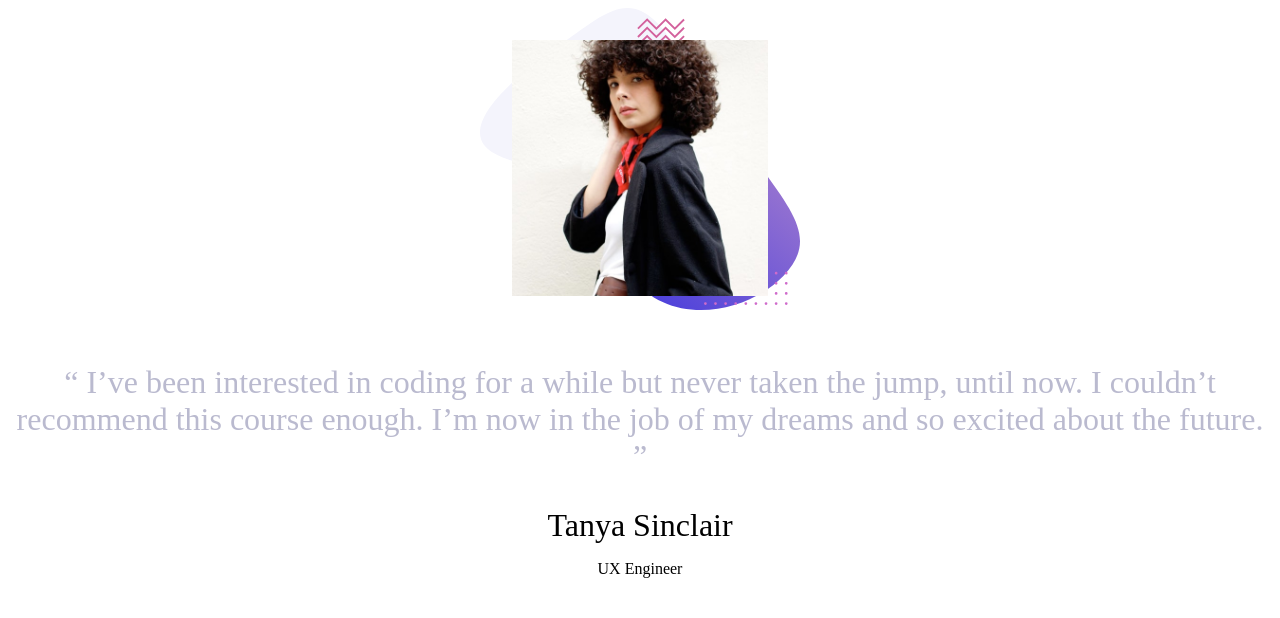
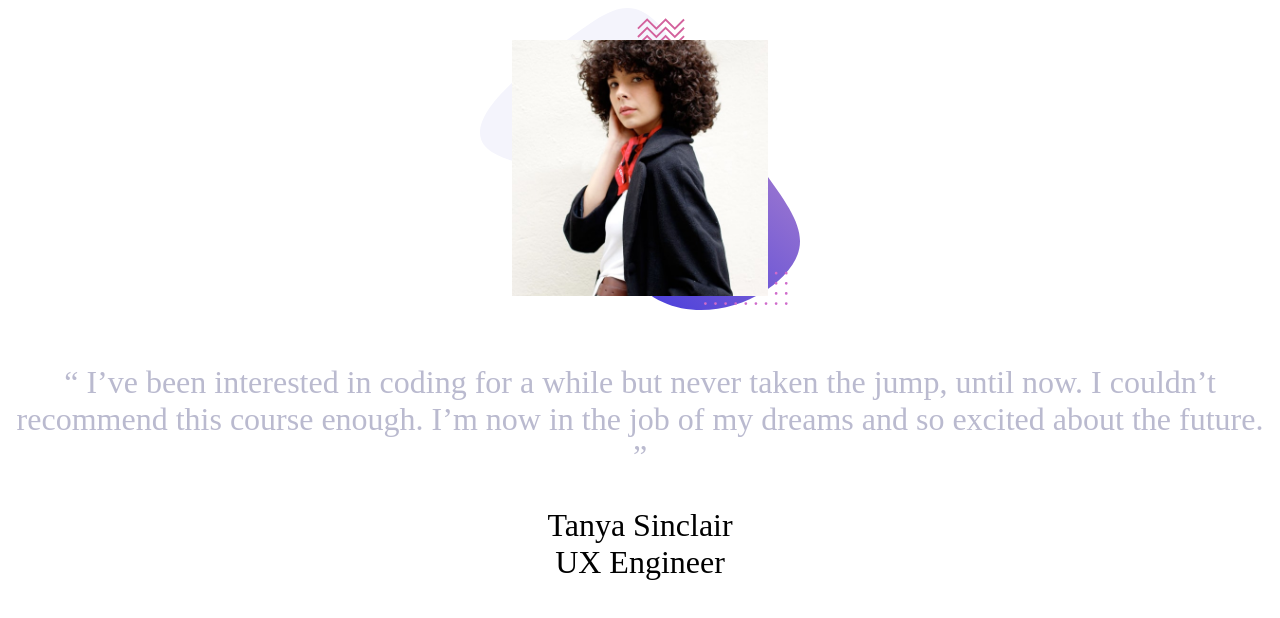
Before and after one commit to Kesavaraj80/Cdoing-Bootcamp, a plain HTML site: page index.html in a window 1280 px wide. Drawn offline with Linux system fonts and the light colour scheme.

Commit message:
style changed

```diff
--- a/style.css
+++ b/style.css
@@ -28,7 +28,7 @@
     padding: 0;
     margin: 0;
 }
-.user_pos{
+.user-pos{
     font-size: 32px;
     padding: 0;
     margin: 0;
```
